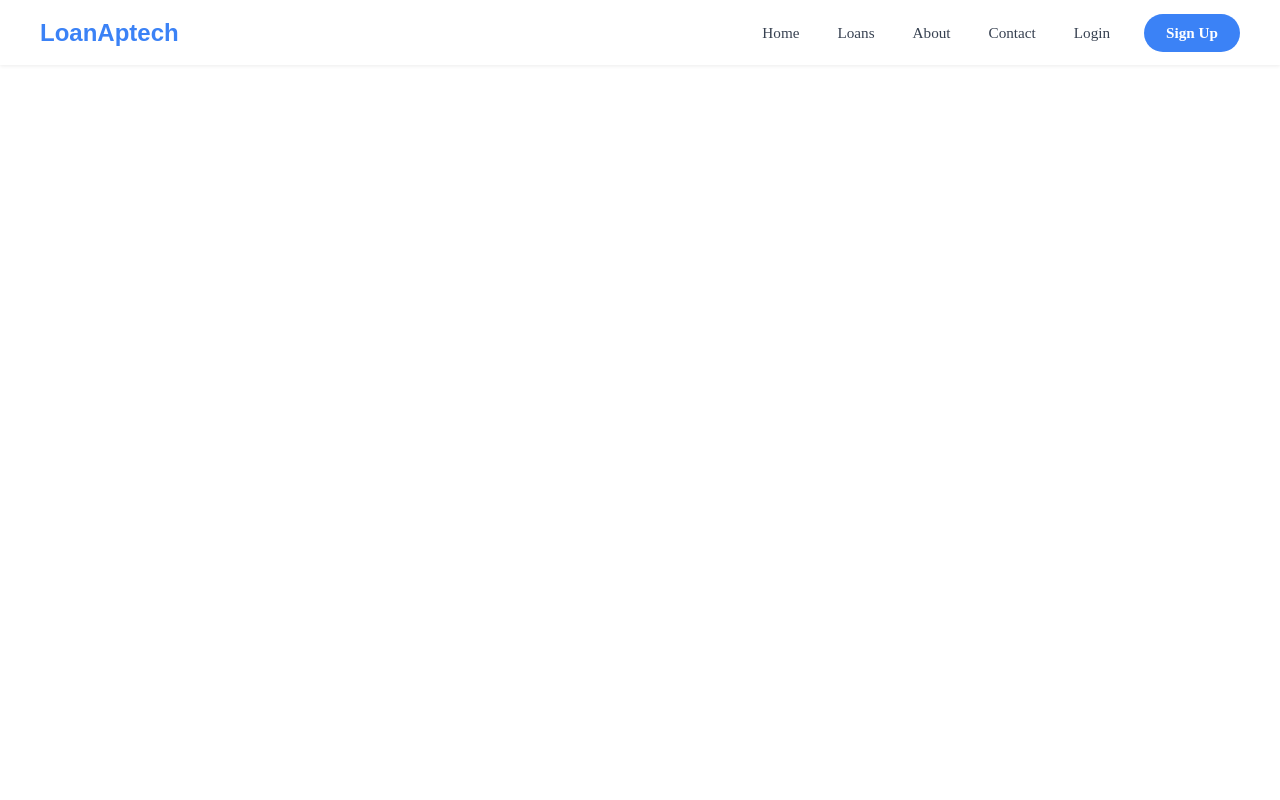
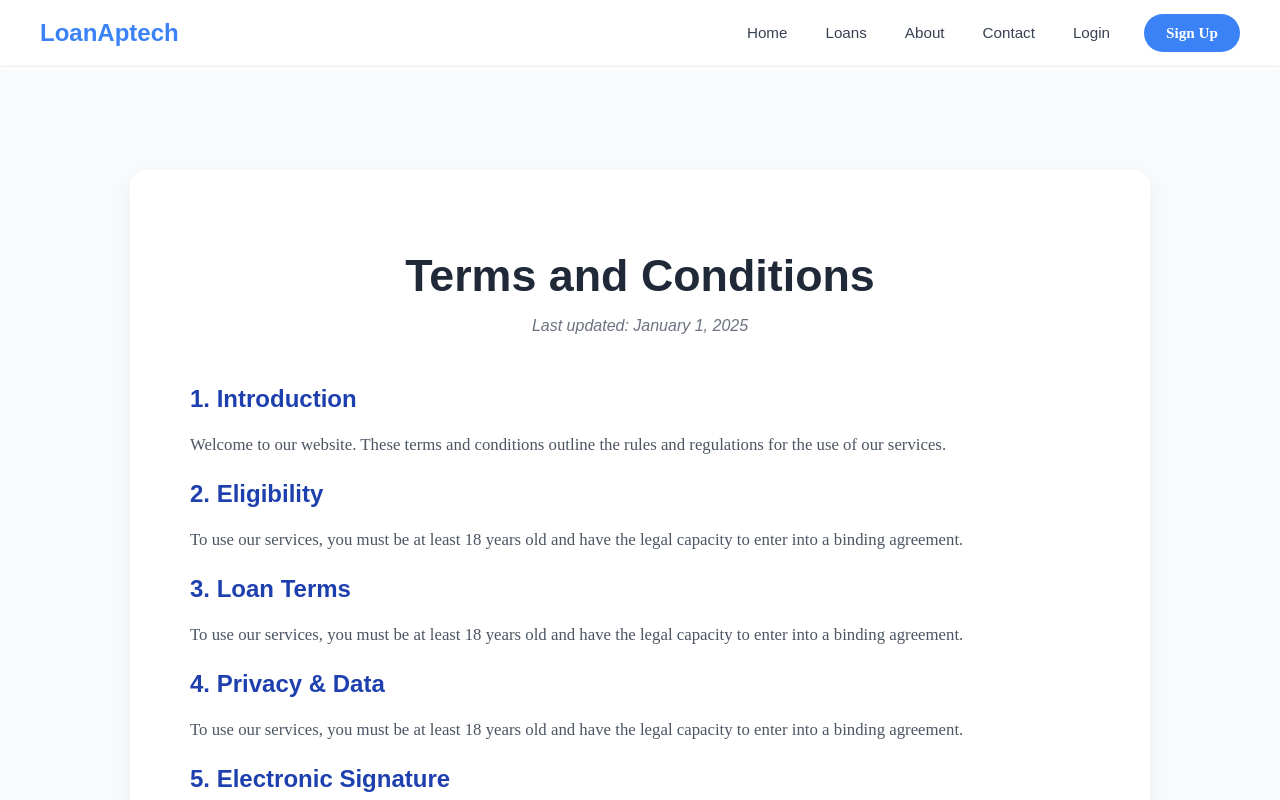
Before and after one commit to derin-maker/loan-aptech, a React (Vite) app: page /terms in a window 1280 px wide. Shown: the top 800 px of the page. Built offline with nearby package versions, Linux system fonts and the light colour scheme.

Commit message:
Update v5

```diff
--- a/src/App.jsx
+++ b/src/App.jsx
@@ -7,6 +7,7 @@ import Footer from "./components/Footer";
 import Contact from "./components/Contact";
 import Privacy from "./components/Privacy";
 import Navbar from "./components/NavBar";
+import Terms from "./components/Terms";
 
 function App() {
   return (
@@ -18,6 +19,7 @@ function App() {
             <Route path="/" element={<About />} />
             <Route path="/contact" element={<Contact />} />
             <Route path="/privacy" element={<Privacy />} />
+            <Route path="/terms" element={<Terms />} />
           </Routes>
         </main>
         <Footer />
--- a/src/components/Footer.jsx
+++ b/src/components/Footer.jsx
@@ -35,16 +35,16 @@ export default function Footer() {
             <h3>Support</h3>
             <ul>
               <li>
-                <a href="#">Contact Us</a>
+                <a href="/contact">Contact Us</a>
               </li>
               <li>
-                <a href="FAQs.html">FAQs</a>
+                <a href="/faqs">FAQs</a>
               </li>
               <li>
-                <a href="#">Privacy Policy</a>
+                <a href="/privacy">Privacy Policy</a>
               </li>
               <li>
-                <a href="#">Terms of Service</a>
+                <a href="/terms">Terms of Service</a>
               </li>
             </ul>
           </div>
--- a/src/components/NavBar.css
+++ b/src/components/NavBar.css
@@ -22,8 +22,8 @@
   color: #3b82f6;
   font-size: 1.5rem;
   font-weight: 700;
+  text-decoration: none;
   font-family: Arial, Helvetica, sans-serif;
-  text-decoration: none;
 }
 
 .navbar-links {
@@ -34,6 +34,8 @@
   padding: 0;
   margin-left: auto;
   margin-right: 20px;
+  font-family: Arial, Helvetica, sans-serif;
+
 }
 
 .navbar-links a {
--- /dev/null
+++ b/src/components/Terms.css
@@ -0,0 +1,58 @@
+.terms-page {
+  min-height: 100vh;
+  background-color: #f9fafb;
+  padding: 100px 20px 80px;
+}
+
+.terms-container {
+  max-width: 900px;
+  margin: 0 auto;
+  background: white;
+  padding: 50px 60px;
+  border-radius: 16px;
+  box-shadow: 0 10px 30px rgba(0, 0, 0, 0.05);
+}
+
+.terms-container h1 {
+  text-align: center;
+  font-size: 2.8rem;
+  font-weight: 700;
+  color: #1f2937;
+  margin-bottom: 8px;
+  font-family:  Arial, Helvetica, sans-serif;
+}
+
+.update-date {
+  text-align: center;
+  color: #6b7280;
+  font-style: italic;
+  margin-bottom: 50px;
+  font-family:  Arial, Helvetica, sans-serif;
+}
+
+.terms-content section {
+  margin-bottom: 40px;
+}
+
+.terms-content h2 {
+  font-size: 1.5rem;
+  color: #1e40af;
+  margin-bottom: 12px;
+  font-weight: 600;
+  font-family: Arial, Helvetica, sans-serif;
+}
+
+.terms-content p {
+  color: #4b5563;
+  line-height: 1.8;
+  font-size: 1.05rem;
+}
+
+@media (max-width: 768px) {
+  .terms-container {
+    padding: 40px 20px;
+  }
+  .terms-container h1 {
+    font-size: 2.3rem;
+  }
+}
--- /dev/null
+++ b/src/components/Terms.jsx
@@ -0,0 +1,49 @@
+import "./Terms.css";
+
+export default function Terms() {
+  return (
+    <div className="terms-page">
+      <div className="terms-container">
+        <h1>Terms and Conditions</h1>
+        <p className="update-date">Last updated: January 1, 2025</p>
+        <div className="terms-content">
+          <h2>1. Introduction</h2>
+          <p>
+            Welcome to our website. These terms and conditions outline the rules
+            and regulations for the use of our services.
+          </p>
+
+          <h2>2. Eligibility</h2>
+          <p>
+            To use our services, you must be at least 18 years old and have the
+            legal capacity to enter into a binding agreement.
+          </p>
+
+          <h2>3. Loan Terms</h2>
+          <p>
+            To use our services, you must be at least 18 years old and have the
+            legal capacity to enter into a binding agreement.
+          </p>
+
+          <h2>4. Privacy & Data</h2>
+          <p>
+            To use our services, you must be at least 18 years old and have the
+            legal capacity to enter into a binding agreement.
+          </p>
+
+          <h2>5. Electronic Signature</h2>
+          <p>
+            To use our services, you must be at least 18 years old and have the
+            legal capacity to enter into a binding agreement.
+          </p>
+
+          <h2>6. Governing Law</h2>
+          <p>
+            To use our services, you must be at least 18 years old and have the
+            legal capacity to enter into a binding agreement.
+          </p>
+        </div>
+      </div>
+    </div>
+  );
+}
```
